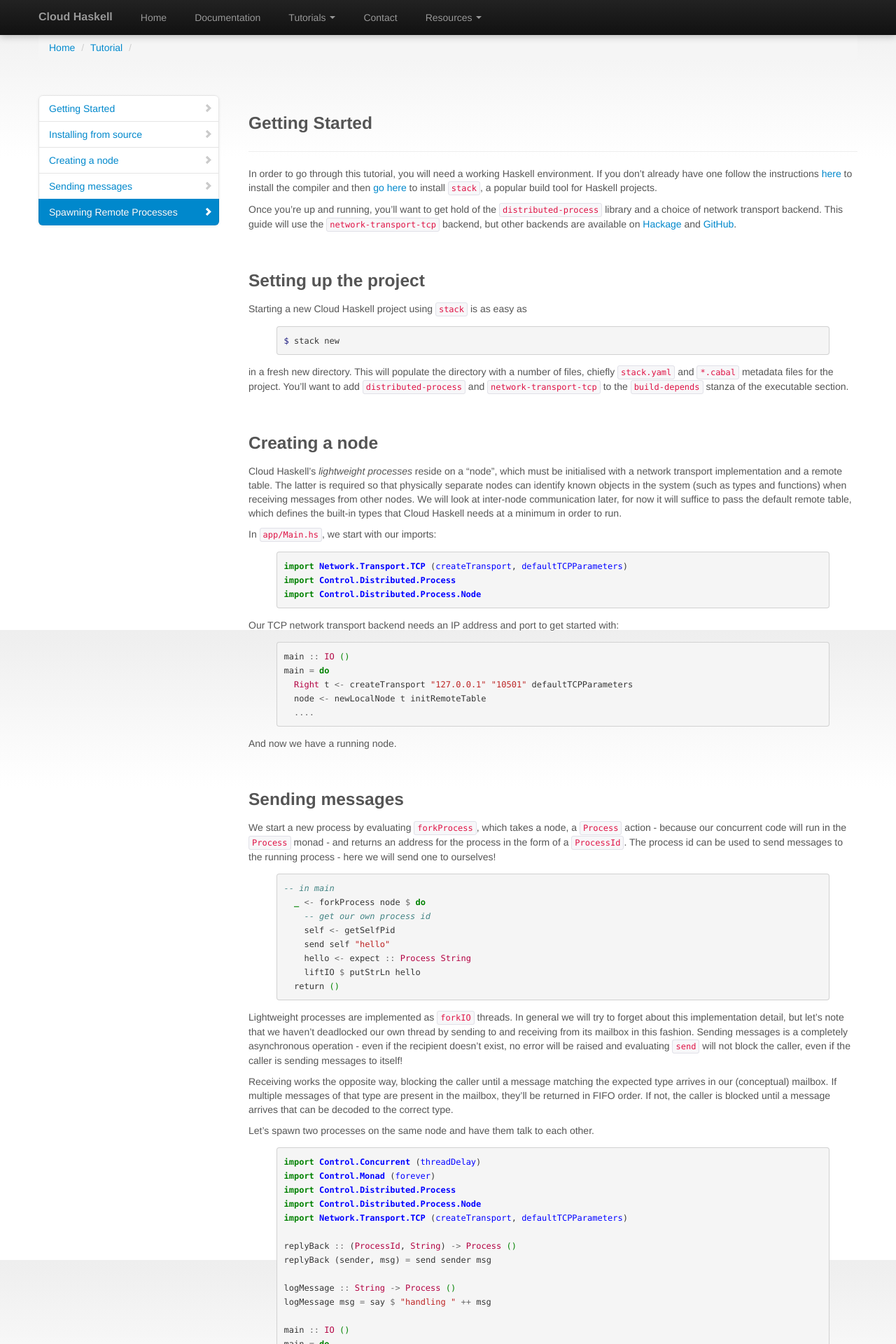
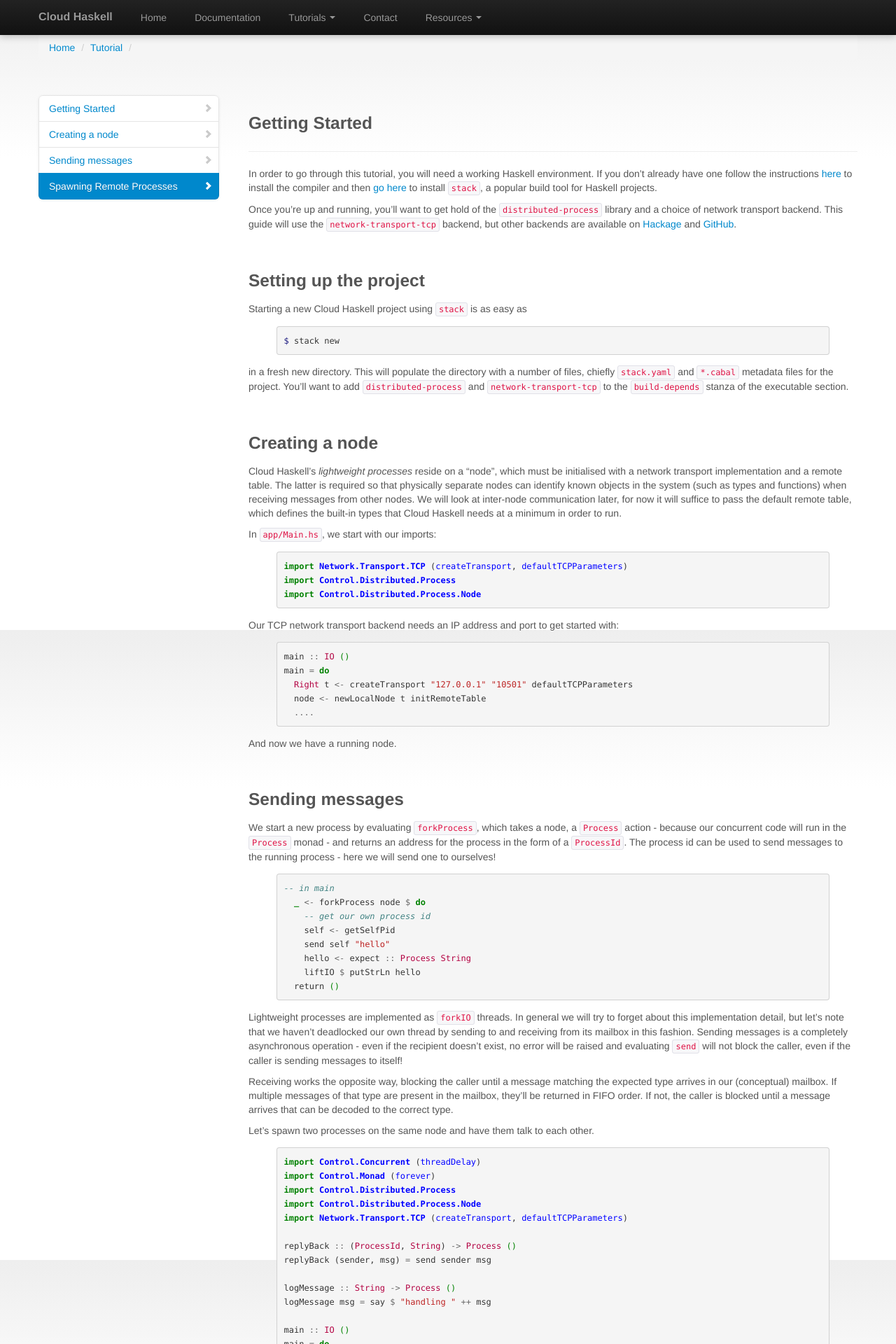
Before and after one commit to haskell-distributed/distributed-process, a Jekyll site: the page built from tutorials/1ch.md, in a window 1280 px wide. Shown: the top 1920 px of the page at 70% size. Built offline with Jekyll 4.4.1, drawn with Linux system fonts in a browser that asks for light colours; comment, search, counter and statistics services are not loaded.

Commit message:
Fix side nav links

```diff
--- a/_layouts/documentation.html
+++ b/_layouts/documentation.html
@@ -26,7 +26,7 @@
               <li><a href="#concurrency-and-distribution"><i class="icon-chevron-right"></i> Concurrency and Distribution</a></li>
               <li><a href="#what-is-serializable"><i class="icon-chevron-right"></i> What is Serializable</a></li>
               <li><a href="#typed-channels"><i class="icon-chevron-right"></i> Typed Channels</a></li>
-              <li><a href="#rethinking-the-task_layer"><i class="icon-chevron-right"></i> Rethinking the Task Layer</a></li>
+              <li><a href="#rethinking-the-task-layer"><i class="icon-chevron-right"></i> Rethinking the Task Layer</a></li>
            </ul>
           </div>
         </div>
--- a/_layouts/tutorial2.html
+++ b/_layouts/tutorial2.html
@@ -22,9 +22,9 @@
           <div data-spy="affix" data-offset-bottom="290">
             <ul class="nav nav-list sidenav">
               <li><a href="#introduction"><i class="icon-chevron-right"></i> Introduction</a></li>
-              <li><a href="#the_network_transport_api"><i class="icon-chevron-right"></i> The network-transport API</a></li>
-              <li><a href="#writing_the_client"><i class="icon-chevron-right"></i> Writing the client</a></li>
-              <li><a href="#writing_the_server"><i class="icon-chevron-right"></i> Writing the server</a></li>
+              <li><a href="#the-network-transport-api"><i class="icon-chevron-right"></i> The network-transport API</a></li>
+              <li><a href="#writing-the-client"><i class="icon-chevron-right"></i> Writing the client</a></li>
+              <li><a href="#writing-the-server"><i class="icon-chevron-right"></i> Writing the server</a></li>
               <li><a href="#conclusion"><i class="icon-chevron-right"></i> Conclusion</a></li>
            </ul>
           </div>
--- a/tutorials/1ch.md
+++ b/tutorials/1ch.md
@@ -1,7 +1,7 @@
 ---
 layout: tutorial
 categories: tutorial
-sections: ['Getting Started', 'Installing from source', 'Creating a node', 'Sending messages', 'Spawning Remote Processes']
+sections: ['Getting Started', 'Creating a node', 'Sending messages', 'Spawning Remote Processes']
 title: 1. Getting Started
 ---
 
```
